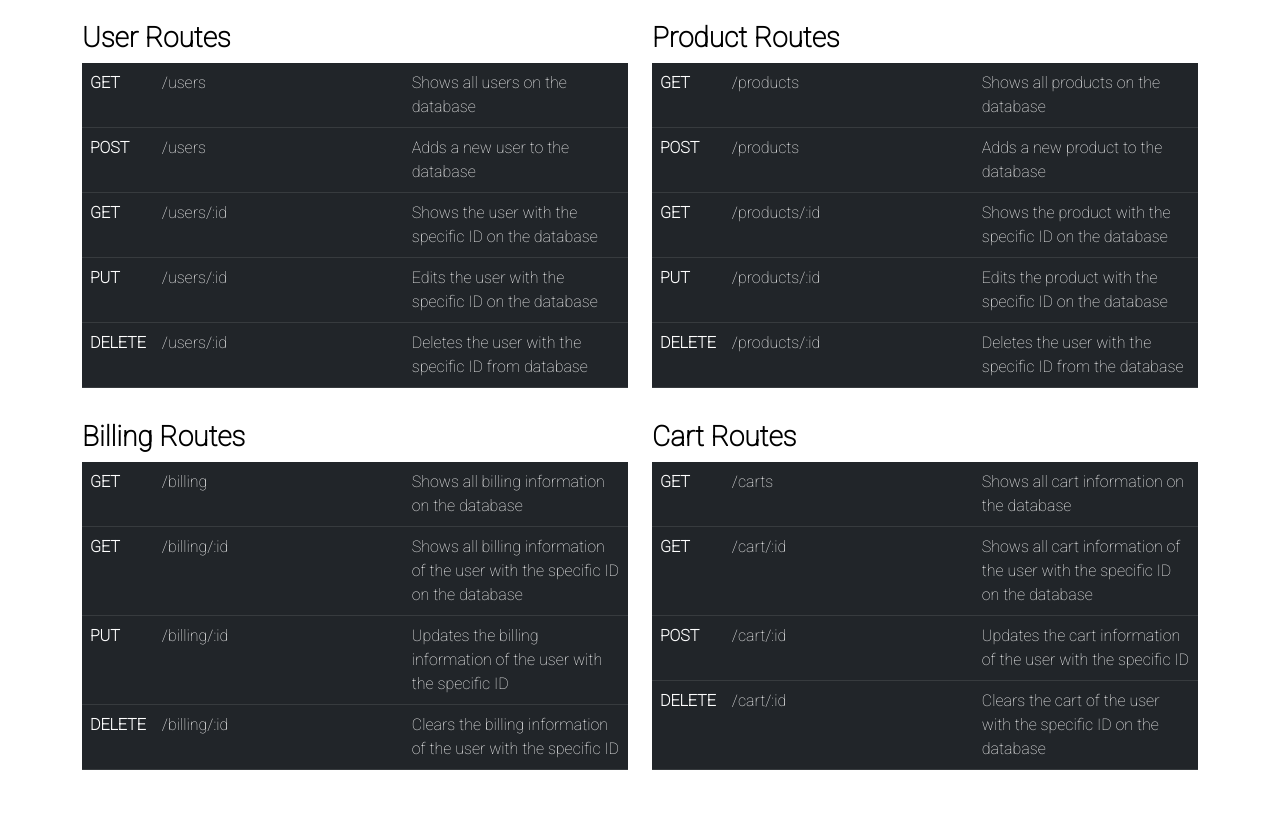
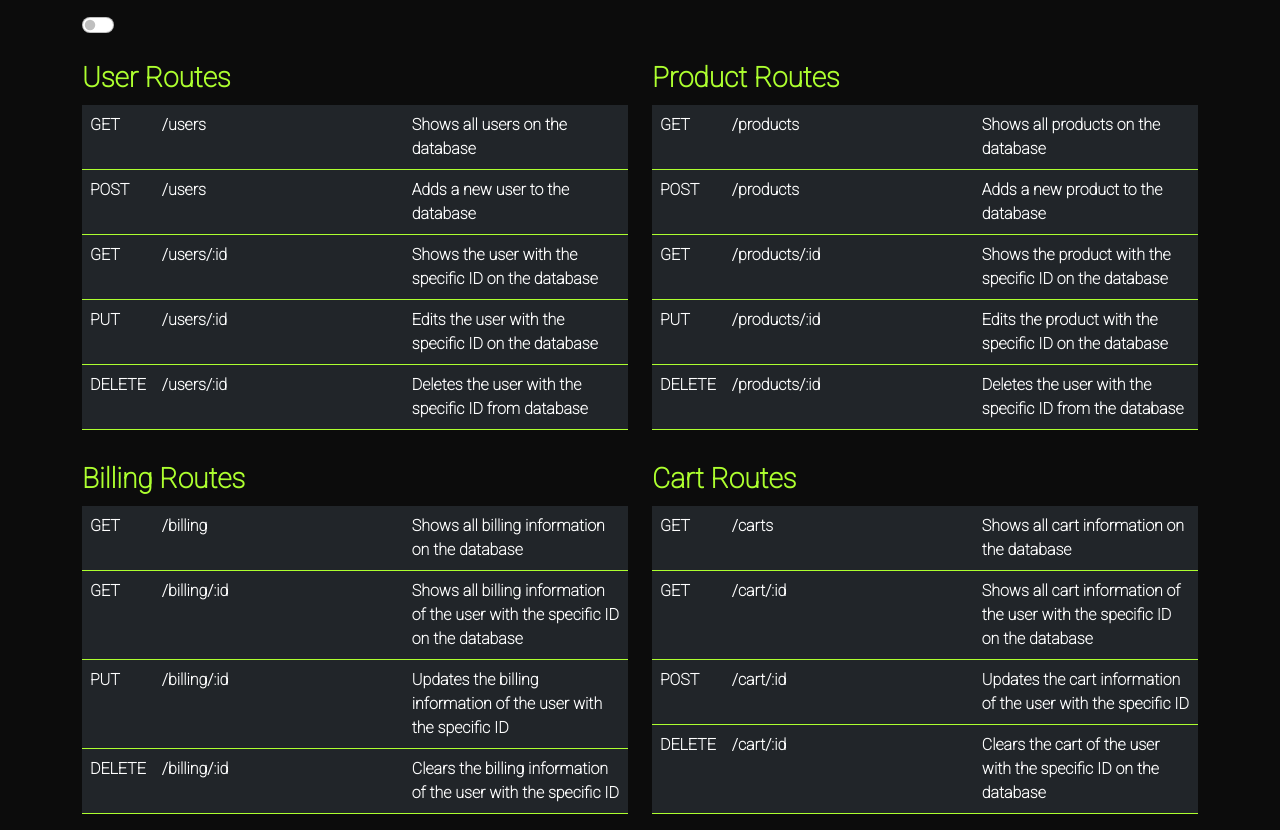
Before and after one commit to Reagan701/Capstone-Backend, a website: page views/index.html in a window 1280 px wide. Shown: the part 107-937 px from the top of the page. Before the commit the page ends 893 px from the top, so only its background shows below. Drawn offline with nearby package versions, Linux system fonts and the light colour scheme.

Commit message:
Styling and Route Changes

```diff
--- a/views/index.html
+++ b/views/index.html
@@ -13,20 +13,29 @@
             box-sizing: border-box;
             scroll-behavior: smooth;
             font-family: 'Roboto', sans-serif;
+            font-weight: bold;
         }
         body{
             background-color: var(--background-color) !important;
             transition: all 0.5s linear;
+            overflow-x:hidden ;
         }
 
         h1,h3{
             color: var(--color);
             transition: all 0.5s linear;
+            margin-bottom:10px !important;
+        }
+
+        tr{
+            border-color:var(--color) !important;
+            padding-top:6px;
+            padding-bottom:6px;
         }
 
         :root{
-            --background-color: white;
-            --color: black;
+            --background-color: #0c0c0c;
+            --color: greenyellow;
         }
         @media screen and (max-width:1200px) {
             #rowWidth{
@@ -46,10 +55,10 @@
 </head>
 <body>
     <div class="vh-100 container">
-        <h1 class="text-center text-white bg-dark pb-4 pt-3 mt-3">Digiverse API</h1>
-        <!-- <div class="form-check form-switch">
+        <h1 class="fw-bold text-center pb-4 pt-3 my-3">Digiverse API</h1>
+        <div class="form-check form-switch">
             <input onclick="themeSwitch(event)" type="checkbox" role="switch" class="form-check-input">
-        </div> -->
+        </div>
         <div class="row mt-4">
             <div class="col-md-6">
                 <h3 class="fw-bold">User Routes</h3>
@@ -179,18 +188,17 @@
             if(e.target.checked){
                 for(let i = 0; i<tables.length; i++){
                     tables[i].classList.remove('table-dark');
-                    tables[i].classList.add('table-light')
-
+                    tables[i].classList.add('table-secondary')
                 }
-                document.querySelector(':root').style.setProperty('--background-color', 'black')
-                document.querySelector(':root').style.setProperty('--color', 'white')
+                document.querySelector(':root').style.setProperty('--background-color', '#aebdfd4')
+                document.querySelector(':root').style.setProperty('--color', '#1e5ddb')
             }else{
                 for(let i = 0; i<tables.length; i++){
-                    tables[i].classList.remove('table-light');
+                    tables[i].classList.remove('table-secondary');
                     tables[i].classList.add('table-dark')
                 }
-                document.querySelector(':root').style.setProperty('--background-color', 'white')
-                document.querySelector(':root').style.setProperty('--color', 'black')
+                document.querySelector(':root').style.setProperty('--background-color', '#0c0c0c')
+                document.querySelector(':root').style.setProperty('--color', 'greenyellow')
             }
         }
     </script>
```
Also changed, not shown: index.js (+18 -0 lines).
